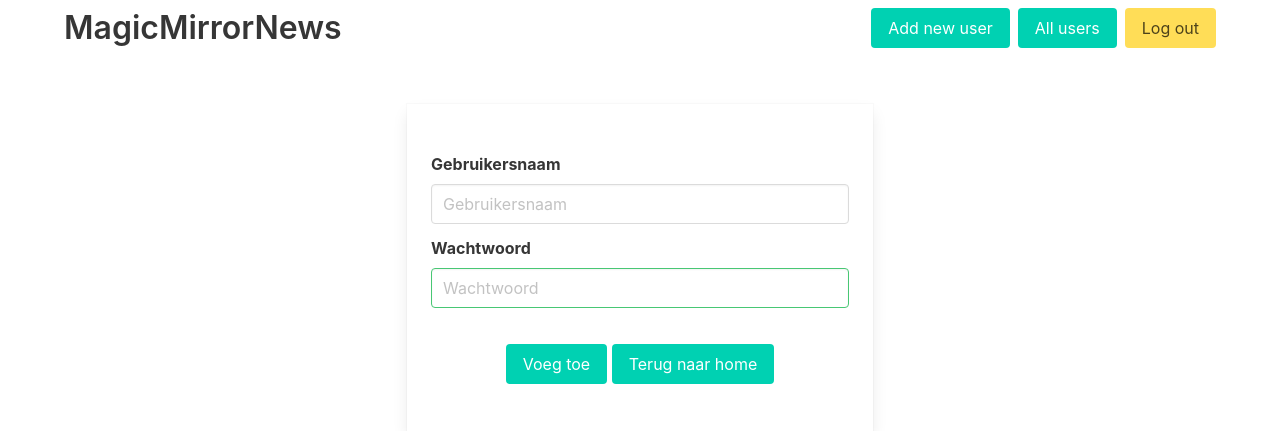
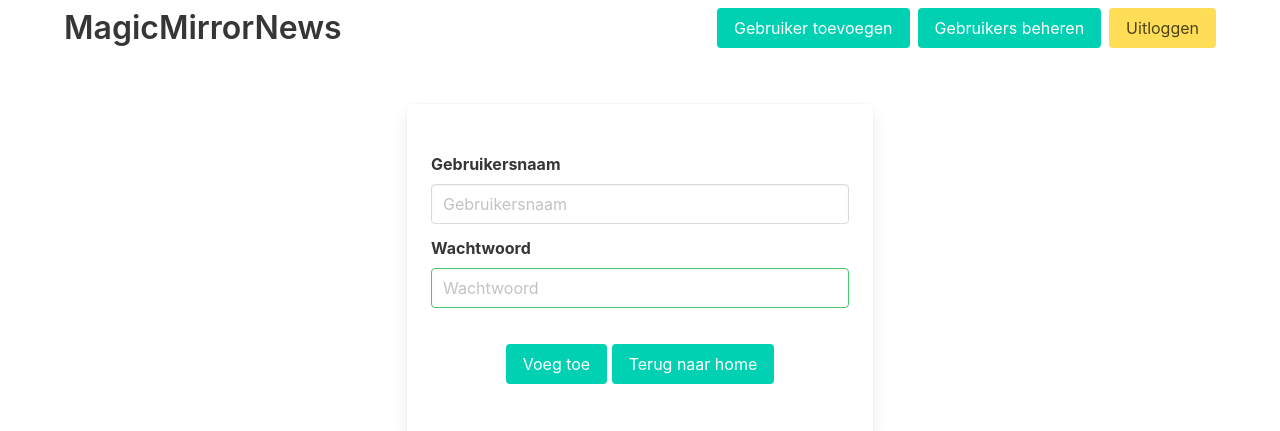
Before and after one commit to Uccino/MagicMirror, a Flask app: page /news/users/add in a window 1280 px wide. Shown: the top 431 px of the page. Run offline with Flask 2, Linux system fonts and the light colour scheme; a user stored in the database is signed in; parts of the project's set-up code (start-up, migrations or seed data) failed here and were passed over.

Commit message:
Some minor changes

```diff
--- a/Core/FlaskServer/app.py
+++ b/Core/FlaskServer/app.py
@@ -71,6 +71,7 @@ def login():
 
 
 @app.route('/news/logout')
+@login_required
 def logout():
     session.clear()
     return redirect("/news/login")
@@ -98,6 +99,7 @@ def getnews():
 
 
 @app.route('/news/delete', methods=["POST"])
+@login_required
 def deletenews():
     post_id = request.form["deletebutton"]
     post = flask_models.Post.query.filter_by(id=post_id).first()
@@ -109,24 +111,35 @@ def deletenews():
 
 
 @app.route('/news/users/add', methods=["POST", "GET"])
+@login_required
 def addusers():
     if request.method == "GET":
+        if "admin" not in session:
+            return redirect("/news")
         return render_template('adduser.html', admin=session.get("admin"))
     else:
         username = request.form['username']
         password = request.form['password']
 
-        newuser = flask_models.User(username=username, password=password)
-        db.session.add(newuser)
-        db.session.commit()
-
-        flash("Gebruiker succesvol toegevoegd")
-        return redirect('/news')
+        existing_user = flask_models.User.query.filter_by(
+            username=username).first()
+        if existing_user is None:
+            newuser = flask_models.User(username=username, password=password)
+            db.session.add(newuser)
+            db.session.commit()
+            flash("Gebruiker succesvol toegevoegd")
+            return redirect('/news/users/add')
+        else:
+            flash("Een gebruiker met deze gebruikersnaam bestaat al")
+            return redirect('/news/users/add')
 
 
 @app.route('/news/users/manage', methods=["POST", "GET"])
+@login_required
 def deleteusers():
     if request.method == "GET":
+        if "admin" not in session:
+            return redirect("/news")
         users = flask_models.User.query.all()
         return render_template("users.html", users=users, admin=session.get("admin"))
     else:
--- a/Core/FlaskServer/templates/adduser.html
+++ b/Core/FlaskServer/templates/adduser.html
@@ -1,29 +1,29 @@
 {%extends "base.html"%}
-{% with messages = get_flashed_messages() %}
-{% if messages %}
-{% for message in messages %}
-<div class="notification is-primary">{{message}}</div>
-{% endfor %}
-{% endif %}
-{% endwith %}
 {%block content%}
 <div class="columns is-centered">
     <div class="column is-5">
+        {% with messages = get_flashed_messages() %}
+        {% if messages %}
+        {% for message in messages %}
+        <div class="notification is-primary">{{message}}</div>
+        {% endfor %}
+        {% endif %}
+        {% endwith %}
         <div class="card">
             <section class="section">
                 <form action="" method="post">
                     <div class="field">
                         <label class="label">Gebruikersnaam</label>
                         <div class="control">
-                            <input class="input" type="text" placeholder="Gebruikersnaam" name="username"
-                                maxlength="16">
+                            <input class="input" type="text" placeholder="Gebruikersnaam" name="username" maxlength="16"
+                                required>
                         </div>
                     </div>
                     <div class="field">
                         <label class="label">Wachtwoord</label>
                         <div class="control">
                             <input class="input is-success" type="text" placeholder="Wachtwoord" name="password"
-                                maxlength="32">
+                                maxlength="32" required>
                         </div>
                     </div>
                     <br>
--- a/Core/FlaskServer/templates/base.html
+++ b/Core/FlaskServer/templates/base.html
@@ -25,14 +25,14 @@
                         <div class="buttons">
                             {%if admin%}
                             <a class="button is-primary" href="/news/users/add">
-                                Add new user
+                                Gebruiker toevoegen
                             </a>
                             <a class="button is-primary" href="/news/users/manage">
-                                All users
+                                Gebruikers beheren
                             </a>
                             {%endif%}
                             <a class="button is-warning" href="/news/logout">
-                                Log out
+                                Uitloggen
                             </a>
                         </div>
                     </div>
--- a/Core/FlaskServer/templates/mirror.html
+++ b/Core/FlaskServer/templates/mirror.html
@@ -36,7 +36,7 @@
         <div class="notifications">
             <div class="columns is-vcentered">
                 <div class="column has-text-centered">
-                    <p class="text is-size-2" id="mirror-notification">Ducks are 💙</p>
+                    <p class="text is-size-2" id="mirror-notification">Welcome to the smart mirror!</p>
                 </div>
             </div>
         </div>
```
Also changed, not shown: mirror.py (+8 -4 lines), Core/FlaskServer/news_site.db, 1 other file.
